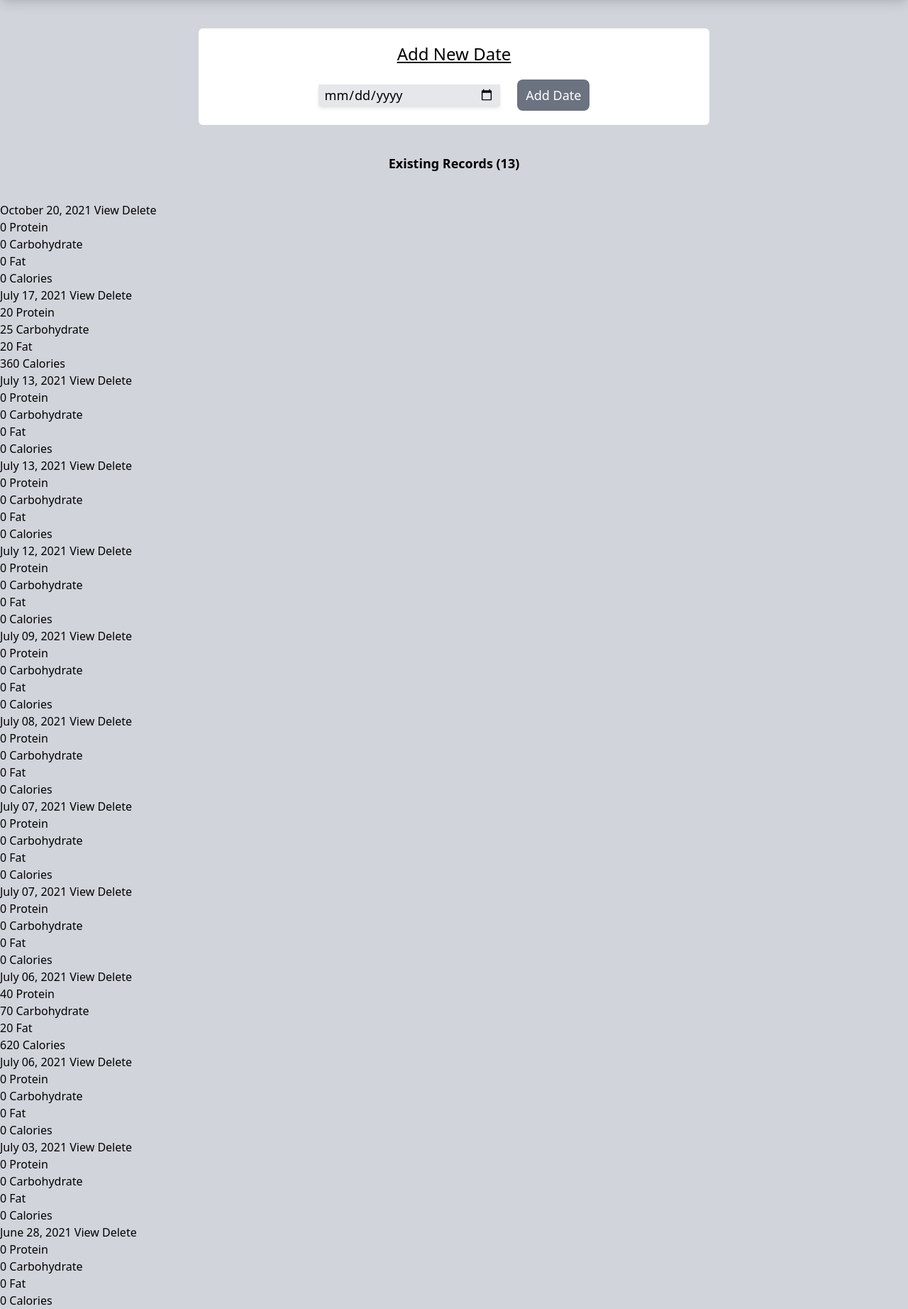
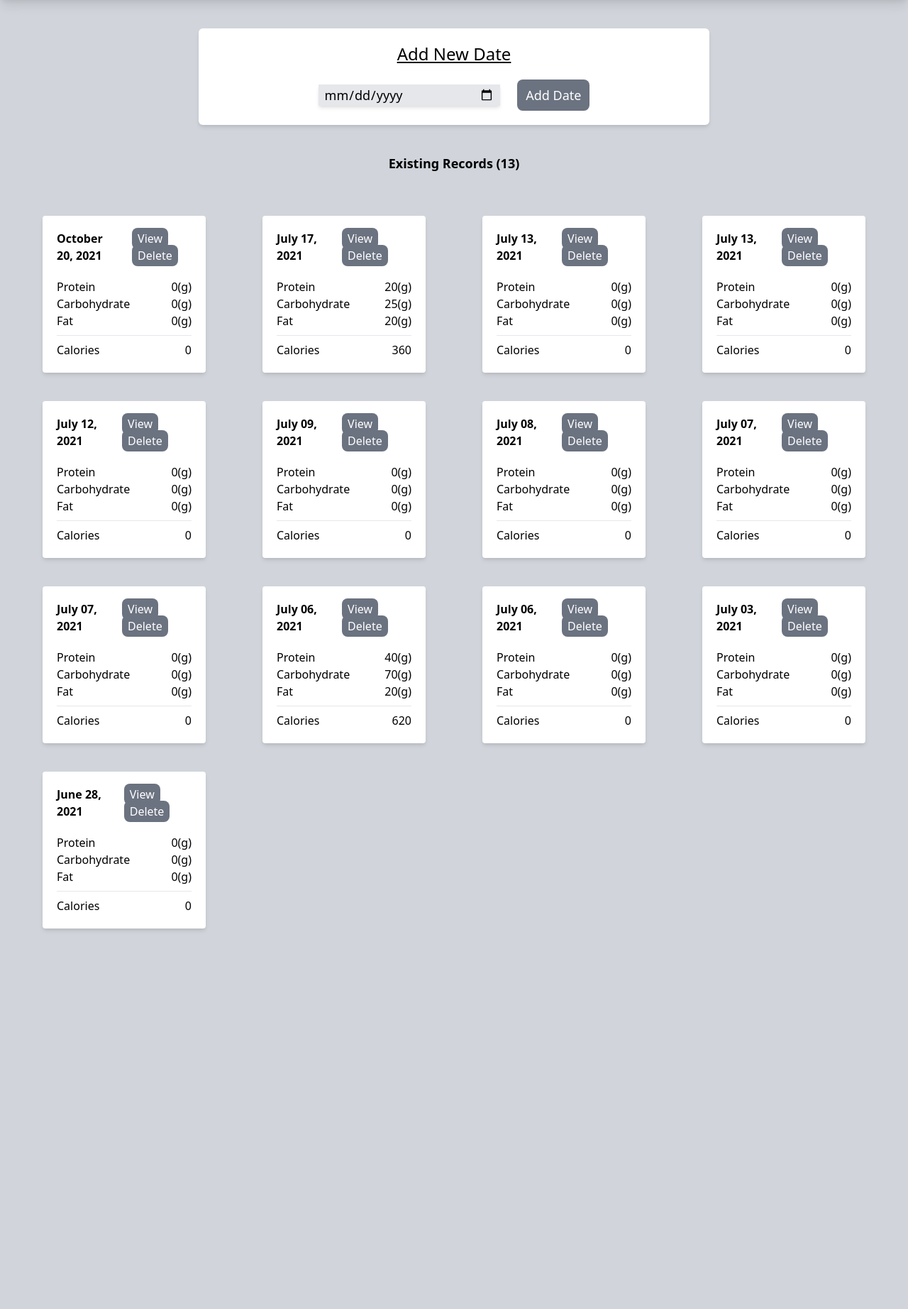
Before and after one commit to SuHaye/food_tracker, a Flask app: page / in a window 1280 px wide. Shown: the part 256-2100 px from the top of the page at 71% size. After the commit the page ends 1567 px from the top, so only its background shows below. Run offline with Flask 2, Linux system fonts and the light colour scheme; data comes from the database, SQL or seed files in the repository; both versions use the stored data as it was after the commit; style sheets or scripts are compiled from the project's sources.

Commit message:
Front page is completed

```diff
--- a/food_tracker/templates/index.html
+++ b/food_tracker/templates/index.html
@@ -12,7 +12,7 @@
 	</head>
 	<body>
 
-		<div class="bg-gray-300 pt-10">
+		<div class="bg-gray-300 pt-10 h-max-screen">
 			<div
 				style="background-image: url('../static/img/hero.jpg');"
 				class="relative bg-cover bg-center mb-10 text-center shadow-lg" >
@@ -38,7 +38,7 @@
 			<div class="conatiner">
 				<form action="{{ url_for('main.create_log') }}" method="POST" role="form">
 					<div class="px-10 container mx-auto text-lg">
-						<div class="mx-auto py-5 px-5 bg-white rounded-md w-3/5">
+						<div class="mx-auto py-5 px-5 bg-white hover:shadow-lg shadow-md rounded-md w-3/5">
 							<div class="px-2 flex flex-col items-center">
 								<label class="underline text-2xl mb-5"> Add New Date</label>
 								<div class="">
@@ -62,27 +62,43 @@
 
 
 			{% for row in log_dates|batch(4) %}
-			<div class="row">
+			<div class="mx-10 grid grid-cols-1 gap-10 md:grid-cols-2 lg:grid-cols-4">
 				{% for log_date in row %}
-				<div class="col">
-					<div class="">
-						<div class="">
-							<i class=""></i> {{ log_date['log_date'].date.strftime('%B %d, %Y') }}
-
-							<a class="" href="{{ url_for('main.view', log_id=log_date['log_date'].id) }}">
+				<div class="bg-white p-5 m-5 rounded hover:shadow-lg shadow-md">
+					<div class="font-semibold flex justify-between">
+						 {{ log_date['log_date'].date.strftime('%B %d, %Y') }}
+						<div class="font-normal">
+							<a
+								href="{{ url_for('main.view', log_id=log_date['log_date'].id) }}"
+								class="py-1 px-2 ml-5 bg-gray-500 rounded-lg hover:underline hover:text-gray-300 shadow-mg hover:shadow-lg text-white">
 								View
 							</a>
-							<a href="{{ url_for('main.delete_log', log_id=log_date['log_date'].id) }}" class="">
-							 Delete
+							<a
+								href="{{ url_for('main.delete_log', log_id=log_date['log_date'].id) }}"
+								class="py-1 px-2 ml-5 bg-gray-500 rounded-lg hover:underline hover:text-gray-300 shadow-mg hover:shadow-lg text-white">
+								Delete
 							</a>
 						</div>
-						<ul class="list-group">
-							<li class=""><span class="">{{ log_date['proteins'] }}</span> Protein</li>
-							<li class=""><span class="">{{ log_date['carbs'] }}</span> Carbohydrate</li>
-							<li class=""><span class="">{{ log_date['fats'] }}</span> Fat</li>
-							<li class=""><span class="">{{ log_date['calories'] }}</span> Calories</li>
-						</ul>
 					</div>
+					<ul class="mt-5">
+						<li class="flex flex-row-reverse justify-between">
+							<span class="">{{ log_date['proteins'] }}(g)</span>
+							Protein
+						</li>
+						<li class="flex flex-row-reverse justify-between">
+							<span class="">{{ log_date['carbs'] }}(g)</span>
+							Carbohydrate
+						</li>
+						<li class="flex flex-row-reverse justify-between">
+							<span class="">{{ log_date['fats'] }}(g)</span>
+							Fat
+						</li>
+						<hr class="my-2">
+						<li class="flex flex-row-reverse justify-between">
+							<span class="">{{ log_date['calories'] }}</span>
+							Calories
+						</li>
+					</ul>
 				</div>
 				{% endfor %}
 			</div>
```
Also changed, not shown: food_tracker/db.sqlite3.
